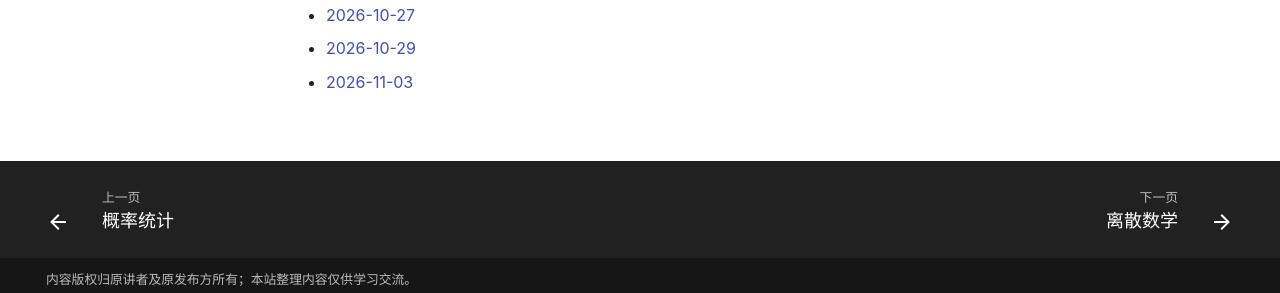
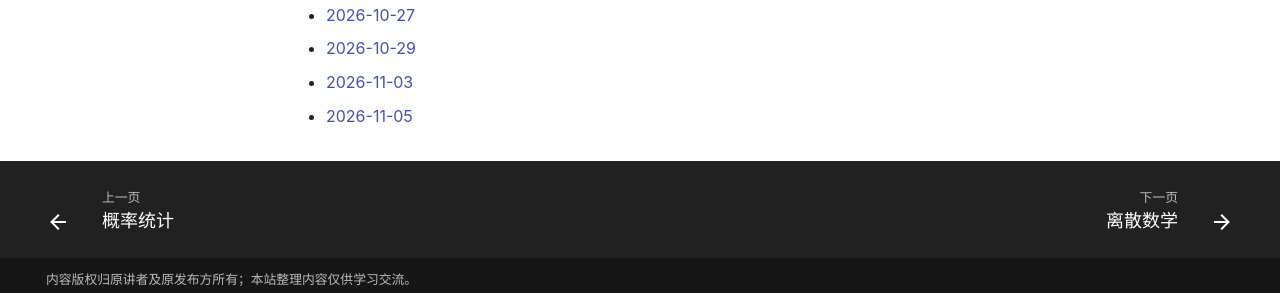
Before and after one commit to Lodpixel/Lec-Notes, an MkDocs documentation site: the page built from docs/课内/ics/index.md, in a window 1280 px wide and 986 px high. Shown: the part 663-956 px from the top of the window. Built offline with MkDocs 1.6.1 and Material for MkDocs 9.7.7, drawn with Linux system fonts in a browser that asks for light colours; comment, search, counter and statistics services are not loaded.

Commit message:
Update lecture transcript: docs/课内/ics/index.md

```diff
--- a/docs/课内/ics/index.md
+++ b/docs/课内/ics/index.md
@@ -30,3 +30,5 @@
 - [2026-10-29](2026-10-29.md)
 
 - [2026-11-03](2026-11-03.md)
+
+- [2026-11-05](2026-11-05.md)
```
